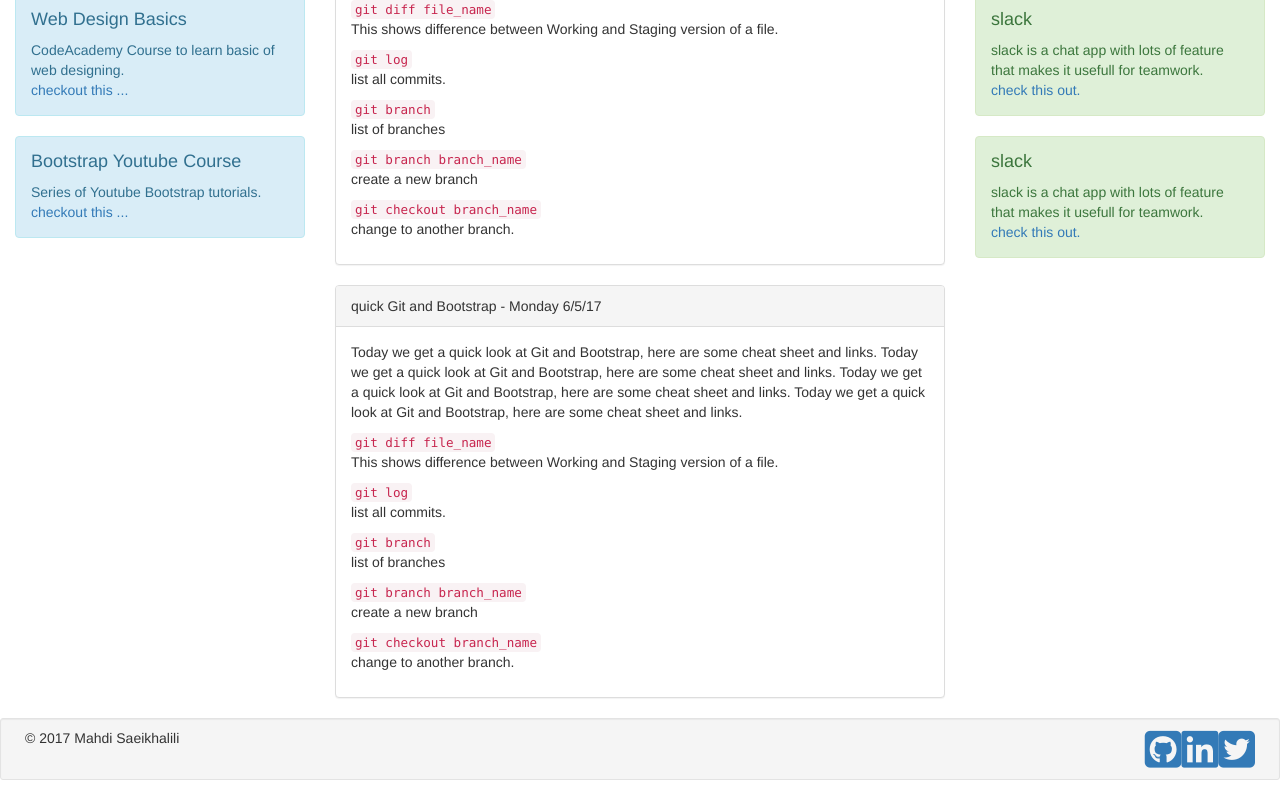
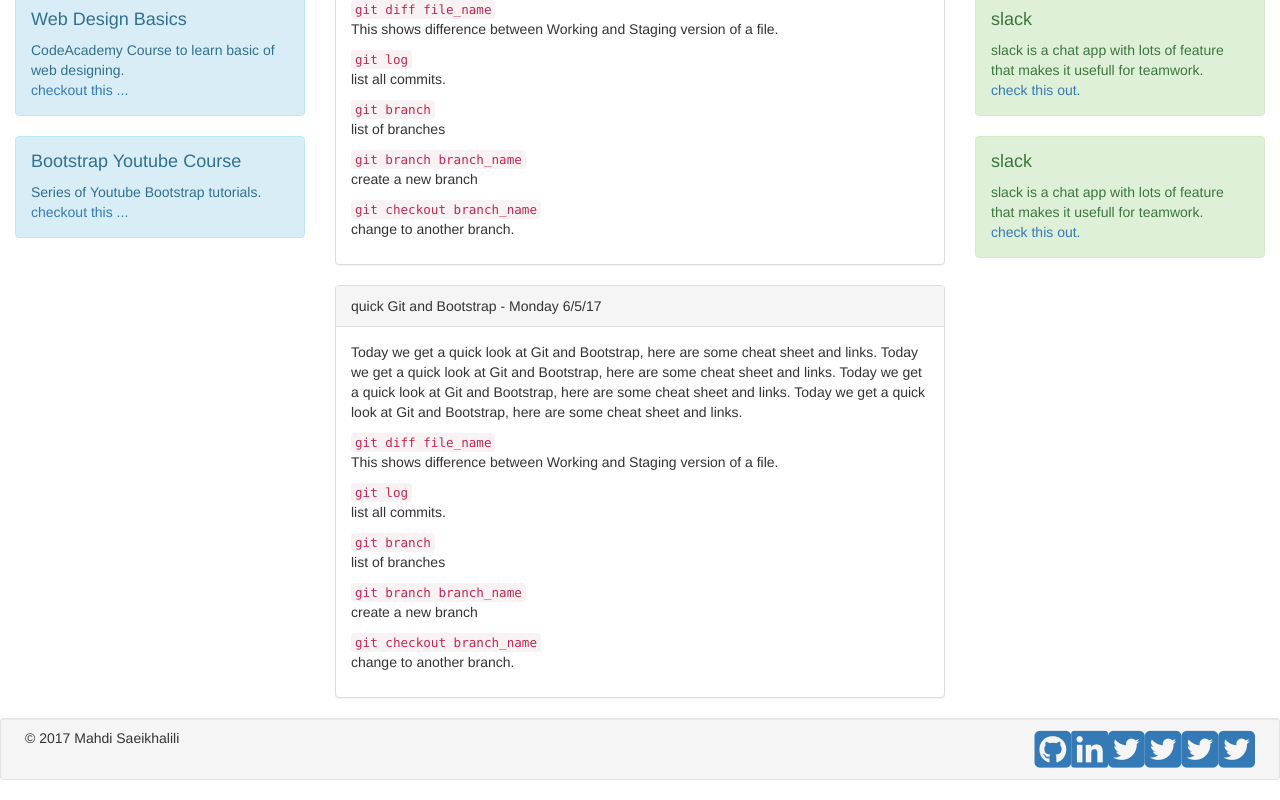
Before and after one commit to msaei/bootstrap_angular, an Angular app: page / in a window 1280 px wide. Shown: the part 520-1320 px from the top of the page. Built offline with nearby package versions, Linux system fonts and the light colour scheme.

Commit message:
added some more link to footer for test travis

```diff
--- a/src/app/footer/footer.component.ts
+++ b/src/app/footer/footer.component.ts
@@ -10,6 +10,9 @@ export class FooterComponent implements OnInit {
   public links: any[]= [
     {title:'github', url: '#', icon: 'fa fa-github-square fa-3x'},
     {title:'linkedin', url: '#', icon: 'fa fa-linkedin-square fa-3x'},
+    {title:'twitter', url: '#', icon: 'fa fa-twitter-square fa-3x'},
+    {title:'twitter', url: '#', icon: 'fa fa-twitter-square fa-3x'},
+    {title:'twitter', url: '#', icon: 'fa fa-twitter-square fa-3x'},
     {title:'twitter', url: '#', icon: 'fa fa-twitter-square fa-3x'}
   ]
   constructor() { }
```
